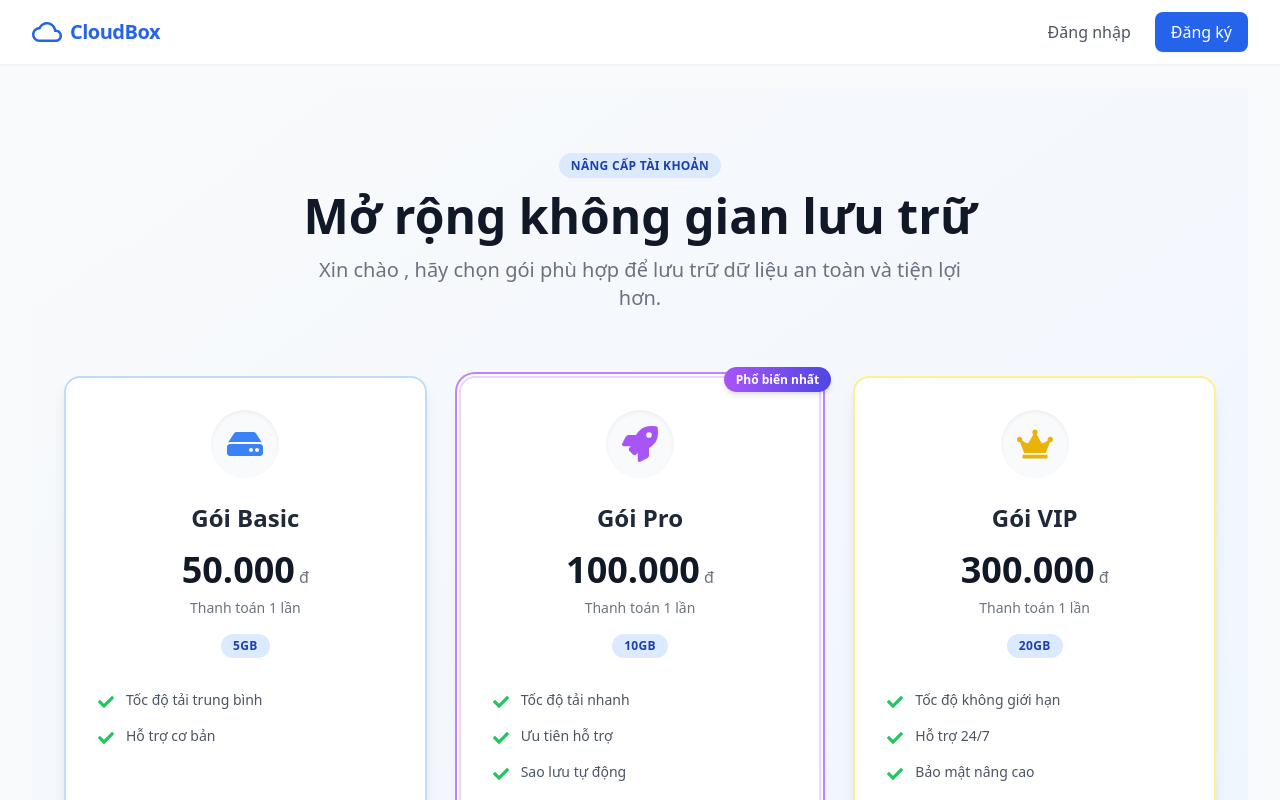
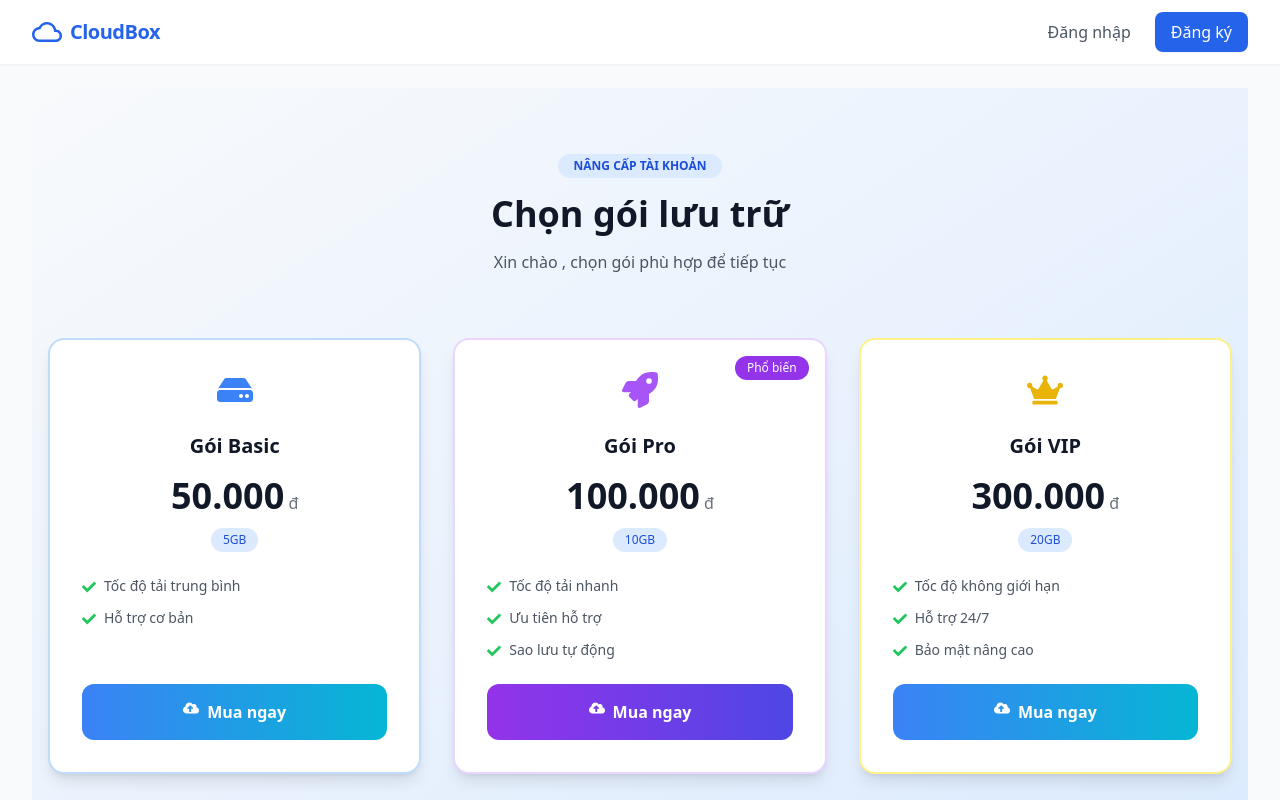
Before and after one commit to ChiHao144/CloudStorageApp, a Next.js app: page /payment in a window 1280 px wide. Shown: the top 800 px of the page. Built offline with nearby package versions, Linux system fonts and the light colour scheme; no server answers.

Commit message:
Update zalopay payment

```diff
--- a/src/pages/payment.tsx
+++ b/src/pages/payment.tsx
@@ -2,7 +2,7 @@ import { useState } from 'react';
 import { useAuth } from '@/context/AuthContext';
 import { userApi } from '@/services/api';
 import Swal from 'sweetalert2';
-import { FaHdd, FaRocket, FaCrown, FaCheck, FaCloudUploadAlt, FaSpinner } from 'react-icons/fa';
+import { FaHdd, FaRocket, FaCrown, FaCheck, FaCloudUploadAlt, FaSpinner, FaWallet, FaTimes } from 'react-icons/fa';
 
 // Cấu hình danh sách gói với chi tiết hiển thị
 const PLANS = [
@@ -35,152 +35,123 @@ const PLANS = [
         features: ['Tốc độ không giới hạn', 'Hỗ trợ 24/7', 'Bảo mật nâng cao'],
         recommend: false,
         color: 'border-yellow-200 hover:border-yellow-500'
-    },
+    }
 ];
 
 export default function PaymentPage() {
     const { user } = useAuth();
-    // Thay đổi: Lưu ID của gói đang xử lý thay vì true/false chung chung
+
     const [processingPlanId, setProcessingPlanId] = useState<string | null>(null);
+    const [selectedPlan, setSelectedPlan] = useState<any>(null);
+    const [showModal, setShowModal] = useState(false);
 
-    const handleBuy = async (planId: string) => {
+
+    const handleSelectPlan = (plan: any) => {
         if (!user) {
-            Swal.fire({
-                icon: 'warning',
-                title: 'Chưa đăng nhập',
-                text: 'Vui lòng đăng nhập để thực hiện nâng cấp!',
-                confirmButtonText: 'Đăng nhập ngay'
-            });
+            Swal.fire('Chưa đăng nhập', 'Vui lòng đăng nhập để tiếp tục', 'warning');
             return;
         }
+        setSelectedPlan(plan);
+        setShowModal(true);
+    };
 
+    const handlePay = async (method: 'momo' | 'zalopay') => {
         try {
-            // Set gói đang loading
-            setProcessingPlanId(planId);
+            setProcessingPlanId(selectedPlan.id);
+            const res =
+                method === 'momo'
+                    ? await userApi.createMomoPayment(String(user), selectedPlan.id)
+                    : await userApi.createZaloPayPayment(String(user), selectedPlan.id);
 
-            const res = await userApi.createMomoPayment(user, planId);
-            const data = res.data;
-
-            if (data.payUrl) {
-                window.location.href = data.payUrl;
-            } else {
-                Swal.fire('Lỗi', 'Server không trả về link thanh toán.', 'error');
-                setProcessingPlanId(null); // Reset nếu lỗi logic
-            }
-
-        } catch (err: unknown) {
-            setProcessingPlanId(null); // Reset khi có lỗi
-            let errorMsg = 'Thanh toán thất bại: Lỗi kết nối API.';
-
-            if (typeof err === 'object' && err !== null && 'response' in err) {
-                const response = (err as { response: { data?: { message?: string }, status?: number } }).response;
-                if (response?.data?.message) {
-                    errorMsg = `Lỗi: ${response.data.message}`;
-                } else if (response?.status) {
-                    errorMsg = `Lỗi HTTP ${response.status}. Vui lòng thử lại.`;
-                }
-            }
-            Swal.fire({
-                icon: 'error',
-                title: 'Giao dịch thất bại',
-                text: errorMsg,
-            });
+            window.location.href = res.data.payUrl;
+        } catch (err) {
+            console.error(err);
+            Swal.fire('Lỗi', 'Không thể tạo thanh toán', 'error');
+            setProcessingPlanId(null);
         }
-        // Lưu ý: Không cần finally set null nếu chuyển trang thành công,
-        // nhưng nếu ở lại trang thì cần handle kỹ. Ở đây catch đã handle reset.
     };
 
     return (
-        <div className="min-h-screen bg-gradient-to-br from-gray-50 to-blue-50 py-16 px-4 sm:px-6 lg:px-8">
+        <div className="min-h-screen bg-gradient-to-br from-slate-50 to-blue-100 px-4 py-16">
             <div className="max-w-7xl mx-auto">
-                {/* Header */}
+
+                {/* HEADER */}
                 <div className="text-center mb-16">
-                    <span className="bg-blue-100 text-blue-800 text-xs font-semibold px-3 py-1 rounded-full uppercase tracking-wide">
-                        Nâng cấp tài khoản
+                    <span className="inline-block bg-blue-100 text-blue-700 text-xs font-semibold px-4 py-1 rounded-full">
+                        NÂNG CẤP TÀI KHOẢN
                     </span>
-                    <h1 className="mt-4 text-4xl font-extrabold text-gray-900 sm:text-5xl">
-                        Mở rộng không gian lưu trữ
+                    <h1 className="mt-4 text-4xl font-extrabold text-gray-900">
+                        Chọn gói lưu trữ
                     </h1>
-                    <p className="mt-4 text-xl text-gray-500 max-w-2xl mx-auto">
-                        Xin chào <span className="font-bold text-blue-600">{user}</span>, hãy chọn gói phù hợp để lưu trữ dữ liệu an toàn và tiện lợi hơn.
+                    <p className="mt-4 text-gray-600">
+                        Xin chào <b className="text-blue-600">{user}</b>, chọn gói phù hợp để tiếp tục
                     </p>
                 </div>
 
-                {/* Pricing Grid */}
-                <div className="grid grid-cols-1 gap-8 sm:grid-cols-2 lg:grid-cols-3 items-stretch">
+                {/* PRICING */}
+                <div className="grid gap-8 sm:grid-cols-2 lg:grid-cols-3">
                     {PLANS.map((plan) => {
                         const isLoading = processingPlanId === plan.id;
-                        const isAnyLoading = processingPlanId !== null;
-
                         return (
                             <div
                                 key={plan.id}
-                                // Thêm flex flex-col và h-full để thẻ kéo dài bằng nhau
-                                className={`relative flex flex-col h-full bg-white rounded-2xl shadow-lg transition-all duration-300 transform hover:-translate-y-2 hover:shadow-2xl border-2 ${plan.color} ${plan.recommend ? 'ring-2 ring-purple-400 ring-offset-2' : ''}`}
+                                className={`relative flex flex-col bg-white rounded-2xl shadow-lg border-2 transition hover:-translate-y-2 ${plan.color}`}
                             >
                                 {plan.recommend && (
-                                    <div className="absolute top-0 right-0 -mt-3 -mr-3 z-10">
-                                        <span className="bg-gradient-to-r from-purple-500 to-indigo-600 text-white text-xs font-bold px-3 py-1 rounded-full shadow-md">
-                                            Phổ biến nhất
-                                        </span>
-                                    </div>
+                                    <span className="absolute top-4 right-4 bg-purple-600 text-white text-xs px-3 py-1 rounded-full">
+                                        Phổ biến
+                                    </span>
                                 )}
 
-                                {/* Nội dung thẻ: dùng flex-1 để đẩy nút xuống dưới cùng */}
                                 <div className="p-8 flex-1 flex flex-col">
                                     <div className="flex justify-center mb-6">
-                                        <div className="p-4 bg-gray-50 rounded-full shadow-inner">
-                                            {plan.icon}
-                                        </div>
+                                        {plan.icon}
                                     </div>
 
-                                    <h3 className="text-center text-2xl font-bold text-gray-800">{plan.name}</h3>
+                                    <h3 className="text-xl font-bold text-center">
+                                        {plan.name}
+                                    </h3>
+
                                     <div className="text-center mt-4">
-                                        <span className="text-4xl font-extrabold text-gray-900">
+                                        <span className="text-4xl font-extrabold">
                                             {plan.price.toLocaleString('vi-VN')}
                                         </span>
-                                        <span className="text-gray-500 font-medium"> đ</span>
+                                        <span className="text-gray-500"> đ</span>
                                     </div>
-                                    <p className="text-center text-gray-500 mt-2 text-sm">Thanh toán 1 lần</p>
 
-                                    {/* Căn giữa badge Quota */}
-                                    <div className="flex justify-center mt-4">
-                                        <span className="bg-blue-100 text-blue-800 text-xs font-semibold px-3 py-1 rounded-full uppercase tracking-wide">
+                                    <div className="flex justify-center mt-3">
+                                        <span className="bg-blue-100 text-blue-700 text-xs px-3 py-1 rounded-full">
                                             {plan.quota}
                                         </span>
                                     </div>
 
-                                    {/* Features List: mb-8 để tạo khoảng cách với nút */}
-                                    <ul className="mt-8 mb-8 space-y-4 flex-1">
-                                        {plan.features.map((feature, index) => (
-                                            <li key={index} className="flex items-start text-gray-600">
-                                                <FaCheck className="text-green-500 mr-3 mt-1 flex-shrink-0" />
-                                                <span className="text-sm">{feature}</span>
+                                    <ul className="mt-6 space-y-3 flex-1">
+                                        {plan.features.map((f, i) => (
+                                            <li key={i} className="flex text-gray-600 text-sm">
+                                                <FaCheck className="text-green-500 mr-2 mt-1" />
+                                                {f}
                                             </li>
                                         ))}
                                     </ul>
 
-                                    {/* Button: mt-auto để luôn nằm ở đáy */}
                                     <button
-                                        onClick={() => handleBuy(plan.id)}
-                                        disabled={isAnyLoading}
-                                        className={`mt-auto w-full py-4 rounded-xl text-white font-bold shadow-lg transition-all duration-200 flex items-center justify-center gap-2
-                                            ${isAnyLoading && !isLoading
-                                                ? 'bg-gray-300 cursor-not-allowed opacity-50' // Style cho các nút KHÔNG được bấm
-                                                : isLoading
-                                                    ? 'bg-gray-400 cursor-not-allowed' // Style cho nút ĐANG bấm
-                                                    : plan.recommend
-                                                        ? 'bg-gradient-to-r from-purple-600 to-indigo-600 hover:from-purple-700 hover:to-indigo-700'
-                                                        : 'bg-gradient-to-r from-blue-500 to-cyan-500 hover:from-blue-600 hover:to-cyan-600'
+                                        onClick={() => handleSelectPlan(plan)}
+                                        disabled={processingPlanId !== null}
+                                        className={`mt-6 w-full py-4 rounded-xl font-bold text-white flex justify-center gap-2
+                                            ${isLoading
+                                                ? 'bg-gray-400 cursor-not-allowed'
+                                                : plan.recommend
+                                                    ? 'bg-gradient-to-r from-purple-600 to-indigo-600'
+                                                    : 'bg-gradient-to-r from-blue-500 to-cyan-500'
                                             }`}
                                     >
                                         {isLoading ? (
                                             <>
-                                                <FaSpinner className="animate-spin text-lg" /> Đang xử lý...
+                                                <FaSpinner className="animate-spin" /> Đang xử lý
                                             </>
                                         ) : (
                                             <>
-                                                <FaCloudUploadAlt className="text-lg" /> Mua ngay
+                                                <FaCloudUploadAlt /> Mua ngay
                                             </>
                                         )}
                                     </button>
@@ -190,6 +161,59 @@ export default function PaymentPage() {
                     })}
                 </div>
             </div>
+
+            {showModal && selectedPlan && (
+                <div className="fixed inset-0 z-50 bg-black/50 flex items-center justify-center">
+                    <div className="bg-white rounded-2xl w-full max-w-md p-6 animate-scaleIn">
+                        <div className="flex justify-between items-center mb-4">
+                            <h3 className="font-bold text-lg">
+                                Chọn phương thức thanh toán
+                            </h3>
+                            <button onClick={() => setShowModal(false)}>
+                                <FaTimes />
+                            </button>
+                        </div>
+
+                        <div className="space-y-4">
+                            <PaymentButton
+                                color="pink"
+                                label="Ví MoMo"
+                                desc="Thanh toán nhanh qua MoMo"
+                                onClick={() => handlePay('momo')}
+                            />
+
+                            <PaymentButton
+                                color="blue"
+                                label="ZaloPay"
+                                desc="Thanh toán qua ZaloPay"
+                                onClick={() => handlePay('zalopay')}
+                            />
+                        </div>
+                    </div>
+                </div>
+            )}
         </div>
     );
 }
+
+function PaymentButton({
+    label,
+    desc,
+    onClick,
+    color
+}: any) {
+    return (
+        <button
+            onClick={onClick}
+            className={`w-full flex items-center gap-4 p-4 rounded-xl border hover:border-${color}-500 transition`}
+        >
+            <div className={`w-12 h-12 flex items-center justify-center rounded-full bg-${color}-100 text-${color}-600`}>
+                <FaWallet />
+            </div>
+            <div className="text-left">
+                <p className="font-bold">{label}</p>
+                <p className="text-sm text-gray-500">{desc}</p>
+            </div>
+        </button>
+    );
+}
--- /dev/null
+++ b/src/pages/payment/zalopay/callback.tsx
@@ -0,0 +1,70 @@
+import { useRouter } from 'next/router';
+import { useEffect } from 'react';
+import { userApi } from '@/services/api';
+import Swal from 'sweetalert2';
+
+export default function ZalopayCallback() {
+  const router = useRouter();
+
+  useEffect(() => {
+    if (!router.isReady) return;
+
+    const { appTransId, status } = router.query;
+
+    const processPayment = async () => {
+        // 1. Kiểm tra nếu Zalopay trả về lỗi (status != '1')
+        if (status !== '1') {
+            await Swal.fire({
+                icon: 'error',
+                title: 'Giao dịch thất bại',
+                text: 'Bạn đã hủy giao dịch hoặc có lỗi xảy ra.',
+                confirmButtonText: 'Quay lại',
+                allowOutsideClick: false // Bắt buộc bấm nút
+            });
+            router.push('/payment'); // Quay lại trang mua
+            return;
+        }
+
+        // 2. Xử lý logic thành công
+        try {
+            // Parse thông tin (Cần đảm bảo logic parse này khớp với chuỗi gửi đi)
+            const infoStr = Array.isArray(appTransId) ? appTransId[0] : appTransId || '';
+
+            // Gửi transId lên API để xác nhận và nâng cấp tài khoản
+            const res = await userApi.confirmZaloPayPayment(infoStr, String(status));
+            const { planName, userName } = res.data;
+            // 3. Thông báo thành công qua Alert
+            await Swal.fire({
+                icon: 'success',
+                title: 'Thanh toán thành công!',
+                text: `Tài khoản ${userName} đã được nâng cấp lên gói ${planName.toUpperCase()}`,
+                confirmButtonText: 'Vào trang chủ',
+                allowOutsideClick: false
+            });
+
+            router.push('/'); // Về trang chủ
+
+        } catch (error) {
+            console.error(error);
+            await Swal.fire({
+                icon: 'error',
+                title: 'Lỗi xử lý',
+                text: 'Thanh toán thành công nhưng chưa cập nhật được tài khoản. Vui lòng liên hệ Admin.',
+                confirmButtonText: 'Về trang chủ'
+            });
+            router.push('/');
+        }
+    };
+
+    processPayment();
+
+  }, [router.isReady, router.query]);
+
+  // Giao diện chỉ hiện đúng 1 cái xoay xoay ở giữa màn hình trắng
+  // Không hiện chữ, không hiện card
+  return (
+    <div className="flex items-center justify-center min-h-screen bg-white">
+        <div className="animate-spin rounded-full h-12 w-12 border-4 border-gray-200 border-t-blue-600"></div>
+    </div>
+  );
+}
--- a/src/pages/profile.tsx
+++ b/src/pages/profile.tsx
@@ -82,6 +82,19 @@ export default function Profile() {
         }
     };
 
+    function formatBytes(bytes: number, decimals = 2) {
+        if (!bytes || bytes === 0) return '0 B';
+
+        const k = 1024;
+        const dm = decimals < 0 ? 0 : decimals;
+        const sizes = ['B', 'KB', 'MB', 'GB', 'TB'];
+
+        const i = Math.floor(Math.log(bytes) / Math.log(k));
+
+        return `${parseFloat((bytes / Math.pow(k, i)).toFixed(dm))} ${sizes[i]}`;
+    }
+
+
     useEffect(() => {
         if (isAuthenticated && user) {
             fetchProfile();
@@ -165,7 +178,10 @@ export default function Profile() {
                                     style={{ width: `${profileData?.quota?.relative || 0}%` }}
                                 ></div>
                             </div>
-                            <p className="text-xs text-gray-500 mt-2">Dùng {profileData?.quota?.used} trên tổng số {profileData?.quota?.total}</p>
+                            <p className="text-xs text-gray-500 mt-2">
+                                Đã dùng {formatBytes(Number(profileData?.quota?.used) || 0)} trên tổng{' '}
+                                {formatBytes(Number(profileData?.quota?.total) || 0)}
+                            </p>
                         </div>
                     </div>
                 </div>
--- a/src/services/api.ts
+++ b/src/services/api.ts
@@ -127,6 +127,22 @@ export const userApi = {
         return api.post('/upgrade-account', formData);
     },
 
+    // Thanh toán với ZaloPay
+    createZaloPayPayment: (username: string, plan: string) => {
+        const formData = new FormData();
+        formData.append('username', username);
+        formData.append('plan', plan);
+        return api.post('/payment/zalopay/create', formData);
+    },
+
+    // Xác nhận thanh toán ZaloPay (Gọi ở trang Callback)
+    confirmZaloPayPayment: (appTransId: string, status: string) => {
+        const formData = new FormData();
+        formData.append('appTransId', appTransId);
+        formData.append('status', status);
+        return api.post('/payment/zalopay/callback', formData);
+    },
+
     // --- USER PROFILE (MỚI từ user.py) ---
     getProfile: (username: string, password: string) => {
         const formData = new URLSearchParams();
```
Also changed, not shown: 1 other file (tests, documents, lock files or other folders).
